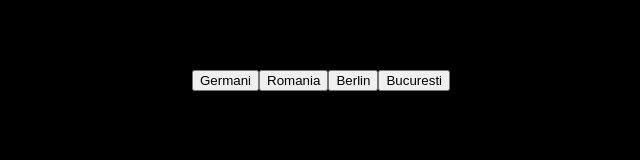
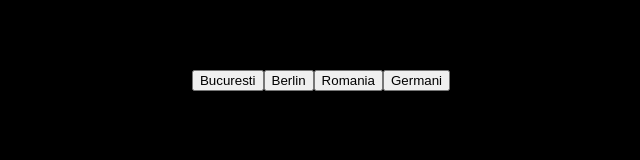
Before and after one commit to CalinCatuta/game-country-capital, a React (Create React App) app: page / in a window 1280 px wide. Shown: the part 128-288 px from the top of the page, without its empty margins (319-959 px from the left). Built offline with nearby package versions, Linux system fonts and the light colour scheme.

Commit message:
add class, sort array and change state.

```diff
--- a/src/App.js
+++ b/src/App.js
@@ -1,12 +1,39 @@
+import { useState } from "react";
+
 const CountryAndCapitalGame = ({ data }) => {
   const countrys = Object.keys(data);
   const capitals = Object.values(data);
-  const options = [...countrys, ...capitals];
+  const [options, setOptions] = useState(
+    [...countrys, ...capitals]
+      .sort(() => Math.random() - 0.5) // Rendomizing the array
+      // this state will have an array with for each keys and value {state: "DEFAULT", value: "Germani"}
+      .map((value) => ({
+        value,
+        state: "DEFAULT",
+      }))
+  );
 
   return (
     <div>
       {options.map((option) => (
-        <button>{option}</button>
+        <button
+          className={option.state === "SELECTED" ? "selected" : ""}
+          onClick={() => {
+            setOptions(
+              options.map((opt) => {
+                // on the option we click on we get that option back in state with the state changed from DEFAULT to Selected
+                return opt === option
+                  ? {
+                      ...opt,
+                      state: "SELECTED",
+                    }
+                  : opt;
+              })
+            );
+          }}
+        >
+          {option.value}
+        </button>
       ))}
     </div>
   );
--- a/src/index.css
+++ b/src/index.css
@@ -6,3 +6,7 @@ body {
   justify-content: center;
   height: 50vh;
 }
+
+.selected {
+  background-color: rgb(94, 94, 209);
+}
```
